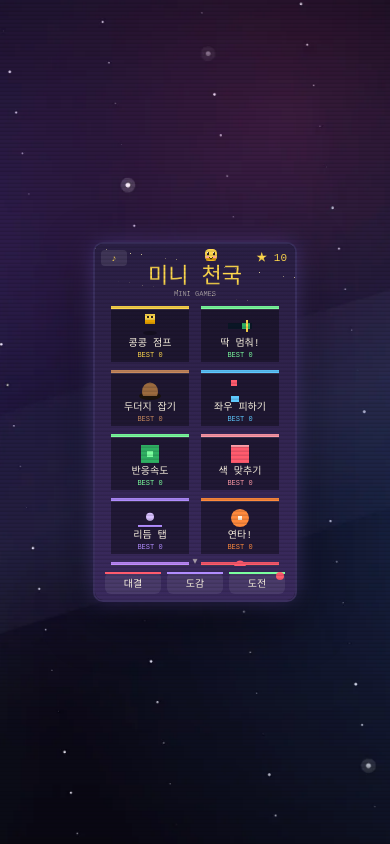
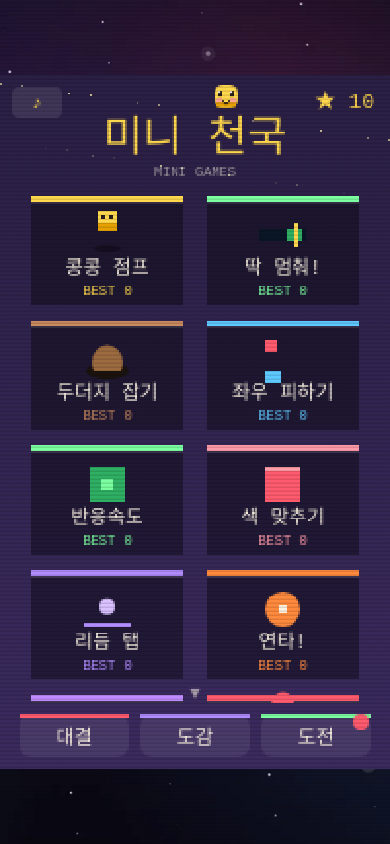
Before and after one commit to yunj8649/minicheon, a plain HTML site: page index.html in a window 390 px wide. Drawn offline with Linux system fonts and the light colour scheme.

Commit message:
모바일 웹에서 게임을 전체화면으로 크게 표시
화면 폭이 좁거나 터치 기기면 분수 배율로 화면을 꽉 채우고(테두리·그림자 제거),
PC에선 기존 정수 배율 + 배경 여백 유지. 기존엔 정수 배율만 써서 폭 390px 폰에서
1배(200x356 원본)로 너무 작게 표시되던 문제 수정.

Co-Authored-By: Claude Opus 4.8 (1M context) <noreply@anthropic.com>

```diff
--- a/index.html
+++ b/index.html
@@ -49,6 +49,8 @@
     box-shadow: 0 0 0 2px #3a2f5e, 0 0 24px rgba(150,120,255,.35), 0 16px 50px rgba(0,0,0,.65);
     border-radius: 8px; touch-action: none;
   }
+  /* 모바일: 게임을 전체화면처럼 — 테두리·그림자 제거하고 화면 폭을 꽉 채움 */
+  body.mobile canvas { border-radius: 0; box-shadow: none; }
   #scan {
     position: fixed; inset: 0; pointer-events: none; z-index: 10; mix-blend-mode: multiply;
     background: repeating-linear-gradient(to bottom,
--- a/src/engine.js
+++ b/src/engine.js
@@ -18,7 +18,16 @@ let scale = 1;
 
 function fit() {
   const maxW = window.innerWidth, maxH = window.innerHeight;
-  scale = Math.max(1, Math.floor(Math.min(maxW / VW, maxH / VH)));
+  // 모바일(좁은 폭·터치)에선 화면을 꽉 채우도록 분수 배율(잘림 없이 contain),
+  // PC에선 기존처럼 정수 배율 + 배경 여백으로 레트로 느낌 유지.
+  const isMobile = maxW < 600 || window.matchMedia("(pointer: coarse)").matches;
+  if (isMobile) {
+    scale = Math.min(maxW / VW, maxH / VH);
+    document.body.classList.add("mobile");
+  } else {
+    scale = Math.max(1, Math.floor(Math.min(maxW / VW, maxH / VH)));
+    document.body.classList.remove("mobile");
+  }
   canvas.width = VW; canvas.height = VH;
   canvas.style.width = VW * scale + "px";
   canvas.style.height = VH * scale + "px";
```
